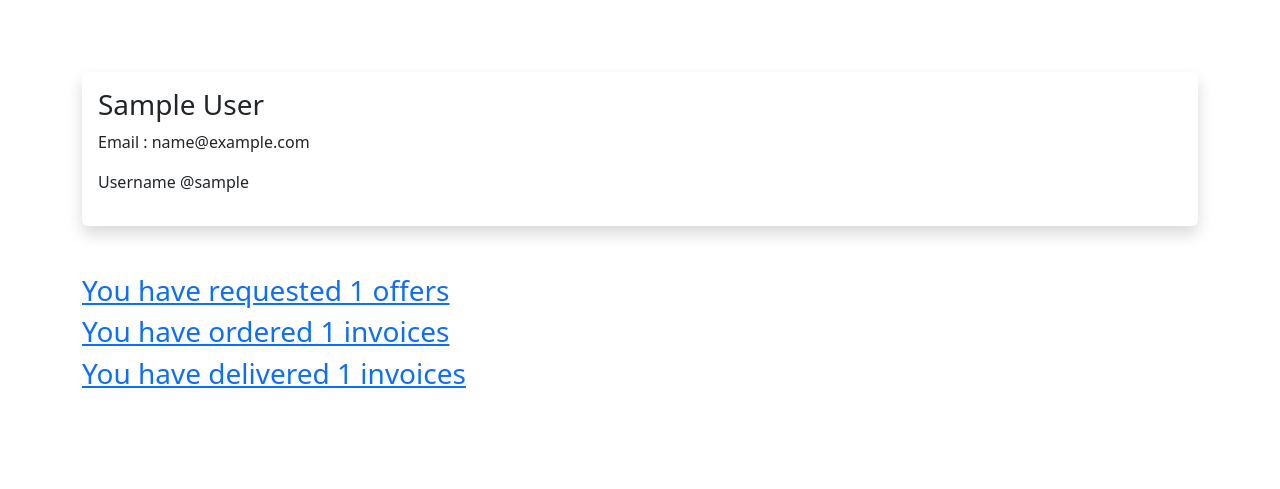
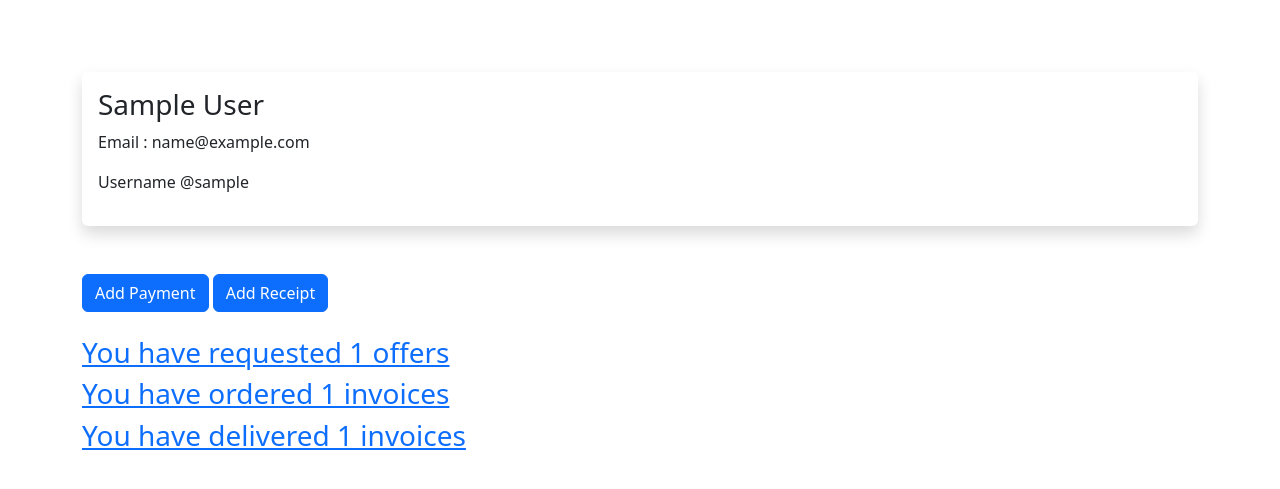
Before and after one commit to OsamaNasr01/django-taqa, a Django app: a page that uses taqatools/templates/members/user_profile.html in a window 1280 px wide. Shown: the part 56-545 px from the top of the page. Run offline with Django 4.2, Linux system fonts and the light colour scheme; tables that the repository leaves empty hold one stand-in row (values such as "Sample post"); some libraries are stand-ins or nearby versions.

Commit message:
adding receipt and payment form submission

```diff
--- a/taqatools/accounting/forms.py
+++ b/taqatools/accounting/forms.py
@@ -1,6 +1,6 @@
 from django import forms
 from .models import PurchaseInvoice, CartItem, Offer, OfferItem, SaleInvoice, SaleInvoiceItem
-from .models import PurchaseInvoice, PurchaseInvoiceItem
+from .models import PurchaseInvoice, PurchaseInvoiceItem, Depit, Credit
 
 
 class PurchaseInvoiceForm(forms.ModelForm):
@@ -83,3 +83,28 @@ class PurchaseItemForm(forms.ModelForm):
     class Meta:
         model = PurchaseInvoiceItem
         fields = ('product','invoice', 'q', 'price')
+
+
+class DepitForm(forms.ModelForm):
+
+    class Meta:
+        model = Depit
+        fields = ('description', 'value')
+
+    def __init__(self, *args, **kwargs):
+        super().__init__(*args, **kwargs)
+        self.fields['description'].widget.attrs.update({'class': 'form-control'})
+        self.fields['value'].widget.attrs.update({'class': 'form-control'})
+
+
+
+class CreditForm(forms.ModelForm):
+
+    class Meta:
+        model = Credit
+        fields = ('description', 'value')
+
+    def __init__(self, *args, **kwargs):
+        super().__init__(*args, **kwargs)
+        self.fields['description'].widget.attrs.update({'class': 'form-control'})
+        self.fields['value'].widget.attrs.update({'class': 'form-control'})
--- a/taqatools/accounting/urls.py
+++ b/taqatools/accounting/urls.py
@@ -26,6 +26,9 @@ urlpatterns = [
     path('accounting/purchases/', views.purchases, name='purchases'),
     path('members/<slug:username>/purchases', views.user_purchases, name = 'user_purchases'),
 
+    path('accounting/<slug:username>/add-payment/', views.add_payment, name = 'add_payment'),
+    path('accounting/<slug:username>/add-receipt/', views.add_receipt, name = 'add_receipt'),
+
 
 
 ]
--- a/taqatools/members/views.py
+++ b/taqatools/members/views.py
@@ -5,6 +5,7 @@ from django.contrib.auth.forms import UserCreationForm
 from .forms import RegisterUserForm, AddCompanyForm, AddCoCategoryForm
 from django.contrib.auth.models import User
 from .models import Company, CoCategory
+from accounting.forms import DepitForm, CreditForm
 
 def login_user(request):
     if request.method == 'POST':
@@ -58,7 +59,13 @@ def home(request):
 
 def user_profile(request, username):
     user = get_object_or_404(User, username=username)
-    context = {'user':user}
+    pay_form = DepitForm()
+    receive_form = CreditForm()
+    context = {
+        'user':user,
+        'pay_form': pay_form,
+        'receive_form': receive_form
+        }
     return render(request, 'members/user_profile.html', context)
 
 def users(request):
--- a/taqatools/templates/members/user_profile.html
+++ b/taqatools/templates/members/user_profile.html
@@ -12,6 +12,50 @@
         <p>Email : {{ user.email }}</p>
         <p>Username @{{user.username }}</p>
     </div>
+    <button type="button" class="btn btn-primary" data-bs-toggle="modal" data-bs-target="#add-pyment-modal">
+        Add Payment
+    </button>
+    <button type="button" class="btn btn-primary" data-bs-toggle="modal" data-bs-target="#add-receipt-modal">
+        Add Receipt
+    </button>
+
+
+    <div class="modal fade" id="add-pyment-modal" tabindex="-1" aria-labelledby="add-pyment-modal" aria-hidden="true">
+        <div class="modal-dialog">
+            <div class="modal-content">
+                <div class="modal-header">
+                    <h5 class="modal-title" id="add-pyment-modal">Add Payment</h5>
+                    <button type="button" class="btn-close" data-bs-dismiss="modal" aria-label="Close">
+                    </button>
+                </div>
+                <div class="modal-body">
+                    <form action="{% url 'add_payment' user.username %}" method="post" name="add-pyment_form">
+                        {% csrf_token %}
+                        {{ pay_form.as_p }}
+                        <button type="submit" class="btn btn-primary">Submit</button>
+                    </form>
+                </div>
+            </div>
+        </div>
+    </div>
+    <div class="modal fade" id="add-receipt-modal" tabindex="-1" aria-labelledby="add-receipt-modal" aria-hidden="true">
+        <div class="modal-dialog">
+            <div class="modal-content">
+                <div class="modal-header">
+                    <h5 class="modal-title" id="add-receipt-modal">Add Receipt</h5>
+                    <button type="button" class="btn-close" data-bs-dismiss="modal" aria-label="Close">
+                    </button>
+                </div>
+                <div class="modal-body">
+                    <form action="{% url 'add_receipt' user.username %}" method="post" name="add-receipt_form">
+                        {% csrf_token %}
+                        {{ receive_form.as_p }}
+                        <button type="submit" class="btn btn-primary">Submit</button>
+                    </form>
+                </div>
+            </div>
+        </div>
+    </div><br><br>
 
     {% if user.offer.all %}
         <a href="{% url 'user_offers'  user.username %}">
```
Also changed, not shown: taqatools/accounting/views.py (+40 -1 lines), taqatools/templates/accounting/invoices/cart.html (+5 -4 lines).
